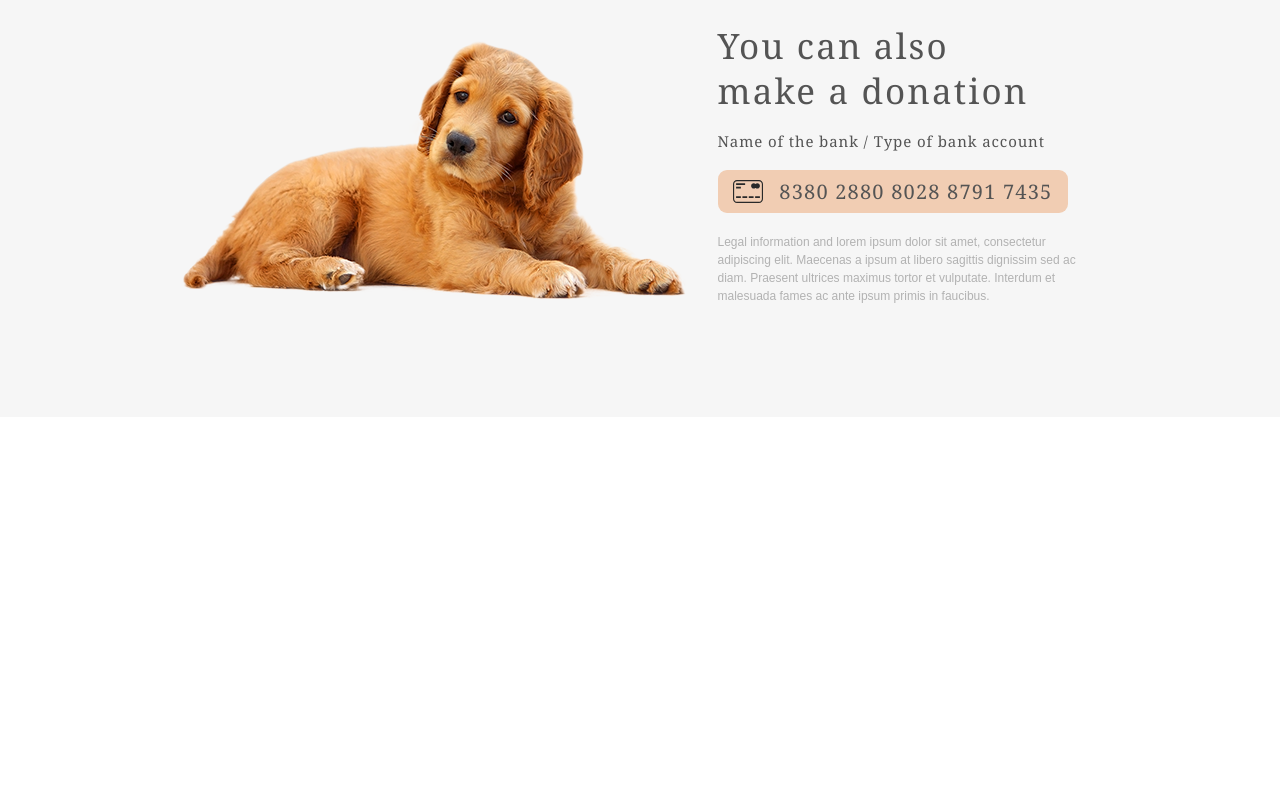
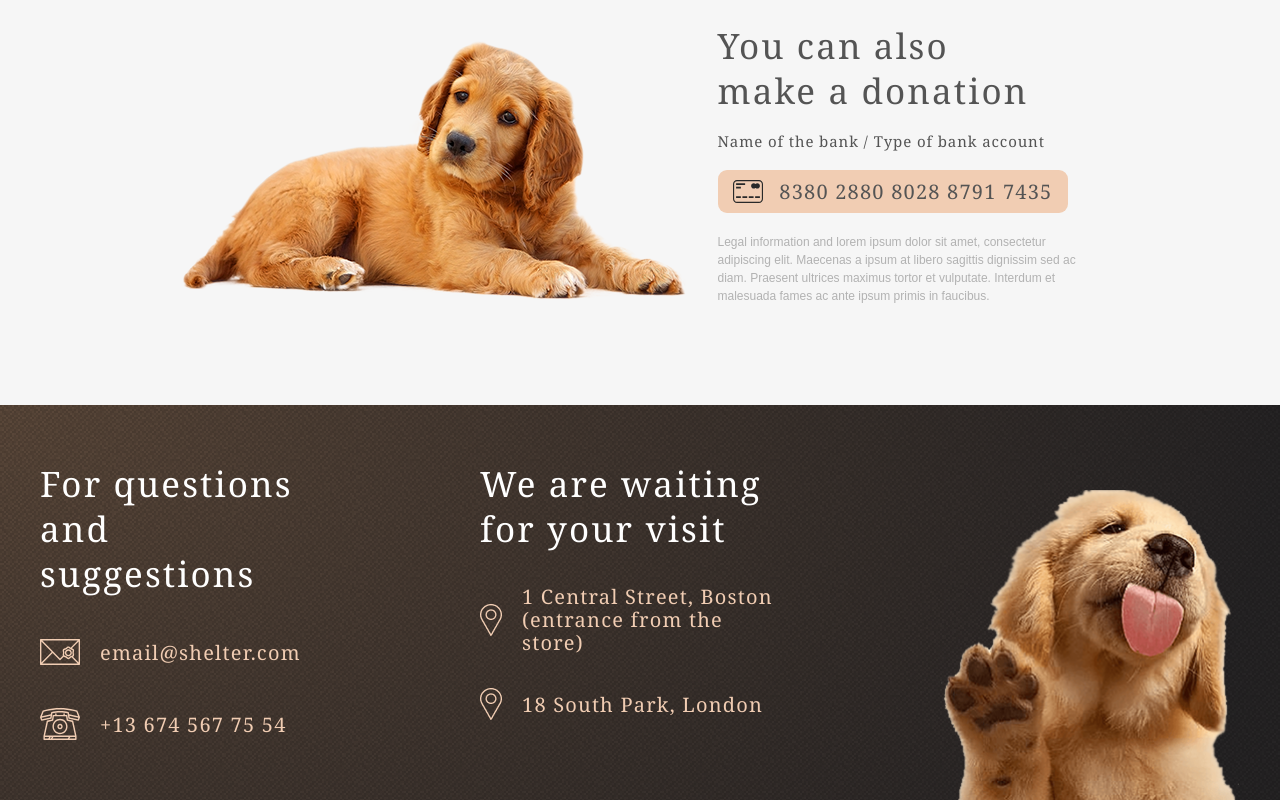
Before and after one commit to ShiraseAkira/shelter, a plain HTML site: page shelter/index.html in a window 1280 px wide. Shown: the part 3041-3841 px from the top of the page. Before the commit the page ends 3458 px from the top, so only its background shows below. Drawn offline with Linux system fonts and the light colour scheme.

Commit message:
feat: implement footer

```diff
--- a/shelter/css/main.css
+++ b/shelter/css/main.css
@@ -1,4 +1,4 @@
-.donation, .help, .pets, .about {
+footer, .donation, .help, .pets, .about {
   max-width: 1280px;
   margin: 0 auto;
   padding: 80px 40px 100px;
@@ -420,6 +420,7 @@ header {
 }
 
 .donation {
+  padding-bottom: 88px;
   display: flex;
   gap: 30px;
   justify-content: center;
@@ -461,7 +462,52 @@ header {
   max-width: 380px;
 }
 
-.headwrapper {
+footer {
+  padding-top: 56px;
+  padding-bottom: 60px;
+  background: bottom right 40px no-repeat url(../assets/img/footer-puppy.png);
+  display: flex;
+  gap: 160px;
+}
+footer .contacts, footer .locations {
+  display: flex;
+  flex-direction: column;
+}
+footer .contacts h3, footer .locations h3 {
+  font: 400 35px/45px "Georgia", serif;
+  letter-spacing: 0.06em;
+  color: #FFFFFF;
+  margin: 0 0 40px;
+}
+footer .contacts a, footer .contacts p, footer .locations a, footer .locations p {
+  text-decoration: none;
+  font: 400 20px/23px "Georgia", serif;
+  letter-spacing: 0.06em;
+  color: #F1CDB3;
+  display: flex;
+  align-items: center;
+  margin: 0 0 40px;
+}
+footer .contacts a:hover, footer .contacts p:hover, footer .locations a:hover, footer .locations p:hover {
+  color: #FDDCC4;
+}
+footer .contacts a:last-of-type, footer .contacts p:last-of-type, footer .locations a:last-of-type, footer .locations p:last-of-type {
+  margin-bottom: 0;
+}
+footer .contacts a img, footer .contacts p img, footer .locations a img, footer .locations p img {
+  margin-right: 20px;
+}
+footer .contacts {
+  width: 280px;
+}
+footer .locations {
+  width: 300px;
+}
+footer .locations h3, footer .locations a {
+  margin-bottom: 34px;
+}
+
+.gradientwrapper {
   background: url(../assets/img/noise_transparent@2x.png), radial-gradient(100% 215.42% at 0% 0%, #5B483A 0%, #262425 100%), #211F20;
 }
 
--- a/shelter/index.html
+++ b/shelter/index.html
@@ -8,7 +8,7 @@
     <title>Shelter</title>
 </head>
 <body>
-    <div class="wrapper headwrapper">
+    <div class="wrapper gradientwrapper">
         <header>
             <div class="logo">
                 <h1 class="title">Cozy House</h1>
@@ -138,8 +138,20 @@
             </section>
         </div>
     </main>
-    <footer id="footer">
+    <div class="gradientwrapper">
+        <footer id="footer">
+            <div class="contacts">
+                <h3>For questions and suggestions</h3>
+                <a href="mailto:email@shelter.com"><img src="assets/icons/icon-email.svg" alt="email"> email@shelter.com</a>
+                <a href="tel:+136745677554"><img src="assets/icons/icon-phone.svg" alt="phone"> +13 674 567 75 54</a>
+            </div>
+            <div class="locations">
+                <h3>We are waiting for your visit</h3>
+                <a href="https://goo.gl/maps/2nzgFfYYpMBTorzp6" target="_blank"><img src="assets/icons/icon-marker.png" alt="Boston shelter"><p>1 Central Street, Boston (entrance from the store)</p></a>
+                <a href="https://goo.gl/maps/jHndG4Qhs3Psi3fu9" target="_blank"><img src="assets/icons/icon-marker.png" alt="London shelter"><p>18 South Park, London </p></a>
+            </div>
+        </footer>
+    </div>
 
-    </footer>
 </body>
 </html>
```
Also changed, not shown: shelter/assets/icons/icon-email.svg (added), shelter/assets/icons/icon-marker.png (added), shelter/assets/icons/icon-phone.svg (added), shelter/assets/img/footer-puppy.png (added).
